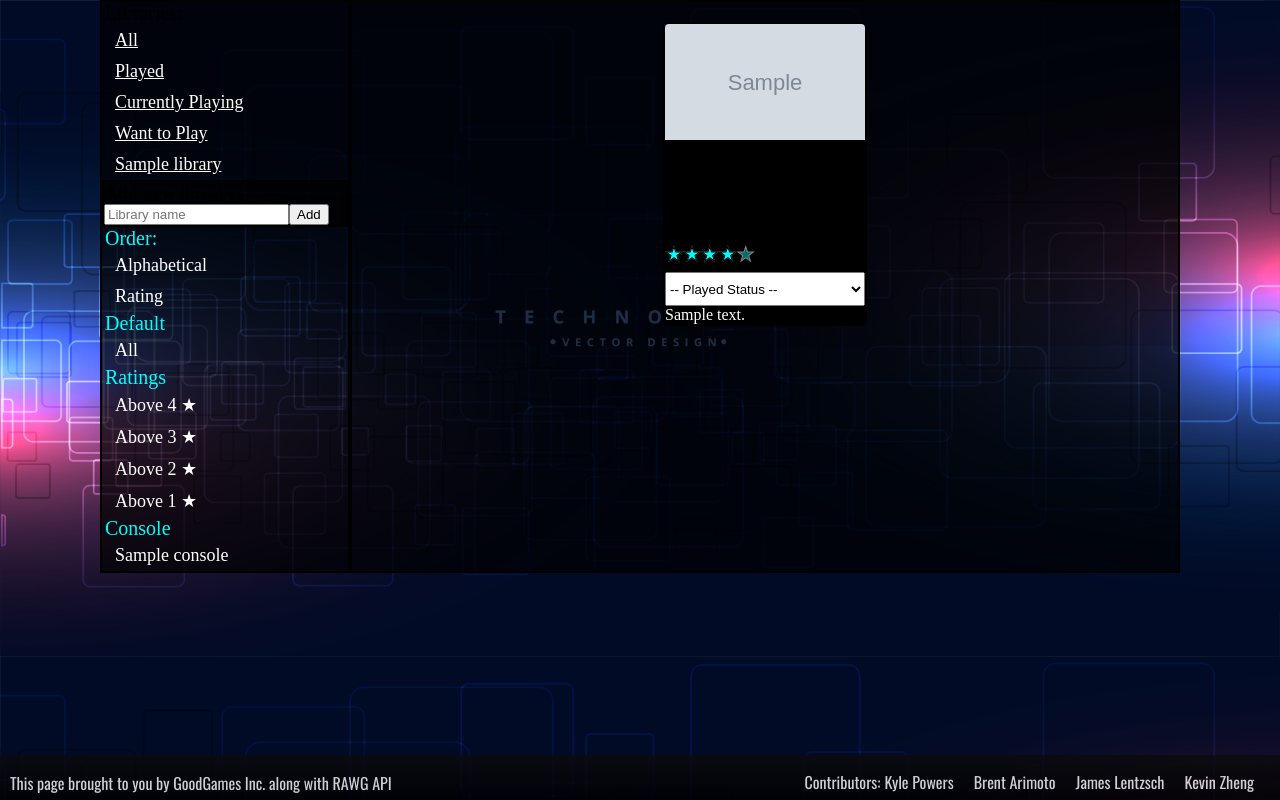
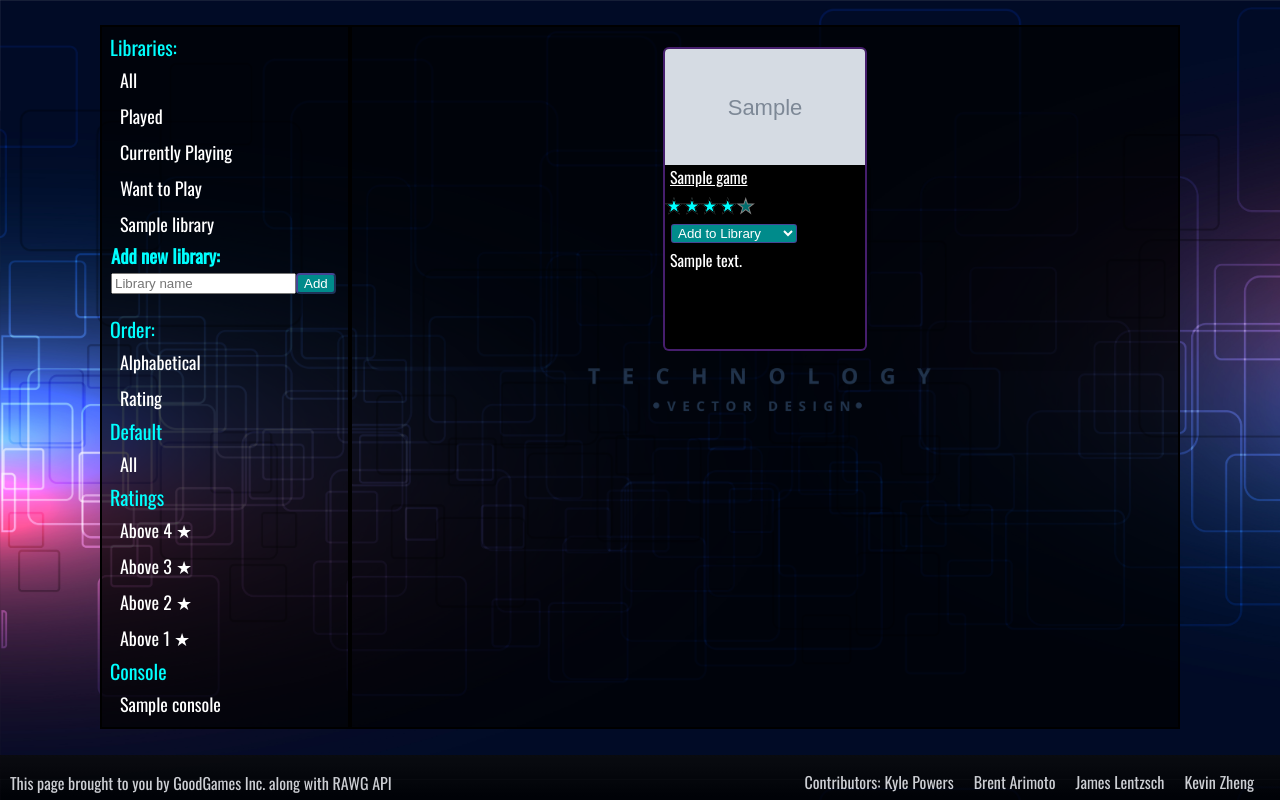
Before and after one commit to jiezheng2020/GoodGamesGG, a Node server app: template views/mygames.pug in a window 1280 px wide. Run offline with Node 20, Linux system fonts and the light colour scheme; tables that the repository leaves empty or names only in its code hold one stand-in row (values such as "Sample post"); the template is opened without the code that fills it: values that come from a table or form of the project are taken from there, most other values are stand-ins (such as "Sample title", 1, 10 or a date in 2020); grey boxes marked "Sample" are stand-in pictures; some libraries are stand-ins or nearby versions.

Commit message:
design proposal NOTICE ME SEMPAI

```diff
--- a/public/js/mygamesScript.js
+++ b/public/js/mygamesScript.js
@@ -202,21 +202,21 @@
 
 
     /***************************** Page Selector  *****************************/
-    const pageNums = document.querySelector('.main__games-pages')
+    // const pageNums = document.querySelector('.main__games-pages')
 
-    pageNums.addEventListener('click', async (event) => {
-        const currPage = document.querySelector('.main__games-page--current')
-        const pageNum = (event.target.id.match(/\d+/)) ? parseInt(event.target.id.slice(-1)) : null;
+    // pageNums.addEventListener('click', async (event) => {
+    //     const currPage = document.querySelector('.main__games-page--current')
+    //     const pageNum = (event.target.id.match(/\d+/)) ? parseInt(event.target.id.slice(-1)) : null;
 
-        if (!pageNum || currPage.id === event.target.id) { return }
+    //     if (!pageNum || currPage.id === event.target.id) { return }
 
-        populateGames(currGameList, limit, pageNum)
+    //     populateGames(currGameList, limit, pageNum)
 
-        currPage.classList.remove('main__games-page--current')
+    //     currPage.classList.remove('main__games-page--current')
 
-        event.target.classList.add('main__games-page--current')
+    //     event.target.classList.add('main__games-page--current')
 
-    })
+    // })
 
 
 })
--- a/public/stylesheets/allgames.css
+++ b/public/stylesheets/allgames.css
@@ -9,6 +9,12 @@
     background-image: url("../images/background.jpg");
     background-size: cover;
     margin: 0px;
+    font-family: "Oswald", sans-serif;
+}
+
+.main {
+    margin-top: 25px;
+    margin-bottom: 50px;
 }
 
 .main__sidebar ul{
@@ -25,6 +31,11 @@
     /* border: .5px solid grey; */
 }
 
+.main__sidebar a {
+    text-decoration: none;
+}
+
+.main__sidebar-libraries,
 .main__sidebar-order,
 .main__sidebar-filter-alls,
 .main__sidebar-filter-ratings,
@@ -57,6 +68,7 @@
     display: flex;
     align-items: center;
     height: 45px;
+    color: white;
     user-select: none; /* supported by Chrome and Opera */
     -webkit-user-select: none; /* Safari */
     -khtml-user-select: none; /* Konqueror HTML */
@@ -87,3 +99,23 @@
     transform: scale(1.2);
     transition-duration: .2s;
 }
+
+.main__sidebar-add-library {
+    padding-left: 4px;
+    padding-bottom: 20px;
+    color:cyan
+}
+
+.main__sidebar-add-library-button {
+    background-color: darkcyan;
+    color: white;
+    border-radius: 4px;
+    border-color:  rgba(98, 42, 153, 0.719);
+}
+
+.main__sidebar-add-library-button:hover {
+    background-color: cyan;
+    color: rgba(98, 42, 153, 0.719);
+    border-radius: 4px;
+    border-color:  rgba(98, 42, 153, 0.719);
+}
--- a/public/stylesheets/imports/add-star-rating(hover).css
+++ b/public/stylesheets/imports/add-star-rating(hover).css
@@ -9,14 +9,14 @@
 }
 
 .main__game-ratings-add-stars span{
-    color: grey;
+    color: rgba(1, 129, 129, 0.842);
     font-size: 22px;
     transition: .3s;
 }
 
 
 .main__game-ratings-add-stars span:hover{
-    color: black;
+    color: cyan;
     transition: .3;
 }
 
@@ -25,5 +25,5 @@
 .main__game-ratings-add-star3:hover ~ span,
 .main__game-ratings-add-star4:hover ~ span,
 .main__game-ratings-add-star5:hover ~ span{
-    color: black;
+    color: cyan;
 }
--- a/public/stylesheets/imports/game-container.css
+++ b/public/stylesheets/imports/game-container.css
@@ -1,10 +1,10 @@
 .main__games-info{
     display: grid;
-    grid-template-rows: 200px 1fr 30px 3fr;
+    grid-template-rows: 116px 1fr;
     margin: 10px;
     width: 200px;
     height: 300px;
-    border: 2px solid rgba(0, 0, 0, 0.8);
+    border: 2px solid rgba(98, 42, 153, 0.719);
     border-radius: 6px;
     overflow: hidden;
     background-color: black;
@@ -22,7 +22,27 @@
     object-fit: cover;
 }
 
+.main__games-name,
 .main__games-body{
+    padding: 5px;
     margin: 0px;
     color: white
 }
+
+.main__sidebar-status {
+    background-color: darkcyan;
+    color: white;
+    margin-left: 6px;
+    padding-left: 2px;
+    border-radius: 3px;
+    border-color:  rgba(98, 42, 153, 0.719);
+}
+
+.main__sidebar-status:hover {
+    background-color: cyan;
+    color: rgb(119, 40, 197);
+    margin-left: 6px;
+    padding-left: 2px;
+    border-radius: 3px;
+    border-color:  rgba(98, 42, 153, 0.719);
+}
--- a/public/stylesheets/imports/split-page.css
+++ b/public/stylesheets/imports/split-page.css
@@ -13,7 +13,7 @@
     flex-direction: column;
     border: 2px solid black;
     margin: 0;
-    padding: 0;
+    padding: 5px;
     /* background-color: #f1f1f1; */
     background-color: rgba(0, 0, 0, 0.7);
     overflow: auto;
--- a/views/game.pug
+++ b/views/game.pug
@@ -13,7 +13,7 @@
             +createImg(game, 'main__sidebar-img')
             +loadStars(game.overallRating, 'Overall Rating: ')
             select(class='main__sidebar-status')
-                option(class='main__sidebar-status-option') -- Played Status --
+                option(class='main__sidebar-status-option') Add to Library
                 option(class='main__sidebar-status-option') Played
                 option(class='main__sidebar-status-option') Currently Playing
                 option(class='main__sidebar-status-option') Want to Play
--- a/views/includes/game-container.pug
+++ b/views/includes/game-container.pug
@@ -3,14 +3,15 @@
     div(class='main__games-info')
         a(href=`/games/${game.id}`)
             +createImg(game, 'main__games-img')
-        a(class='main__games-name' href=`/games/${game.id}`)=game.title
-        +loadStars(game.overallRating)
-        if libraries
-            select(class='main__sidebar-status')
-                    option(class='main__sidebar-status-option') -- Played Status --
-                    option(class='main__sidebar-status-option') Played
-                    option(class='main__sidebar-status-option') Currently Playing
-                    option(class='main__sidebar-status-option') Want to Play
-                    each library in libraries
-                        option(class='main__sidebar-status-option') #{library.name}
-        p(class='main__games-body') #{game.description}
+        div(class='main__games-data')
+            a(class='main__games-name' href=`/games/${game.id}`)=game.title
+            +loadStars(game.overallRating)
+            if libraries
+                select(class='main__sidebar-status')
+                        option(class='main__sidebar-status-option') Add to Library
+                        option(class='main__sidebar-status-option') Played
+                        option(class='main__sidebar-status-option') Currently Playing
+                        option(class='main__sidebar-status-option') Want to Play
+                        each library in libraries
+                            option(class='main__sidebar-status-option') #{library.name}
+            p(class='main__games-body') #{game.description}
--- a/views/mygames.pug
+++ b/views/mygames.pug
@@ -20,12 +20,12 @@
                 each library in libraries
                     li(class='main__sidebar-user-library' name=`${library.name}`)
                         a(class="main__sidebar-user-library-link" href=`/mygames/libraries/${library.id}`) #{library.name}
-            div(class='main__sidebar')
+            div(class='main__sidebar-add-library')
                 form(action="/mygames/libraries/add", method="post")
                     h3 Add new library:
                     div(class="form__container")
                         input(type="text", name="name", placeholder="Library name", required)
-                        button(type="submit") Add
+                        button(class="main__sidebar-add-library-button" type="submit") Add
             include includes/default-sidebar.pug
         div(class='main__games')
             ul(class='main__games-list')
```
Also changed, not shown: public/stylesheets/game.css (+46 -2 lines), routes/mygames.js (+5 -5 lines).
